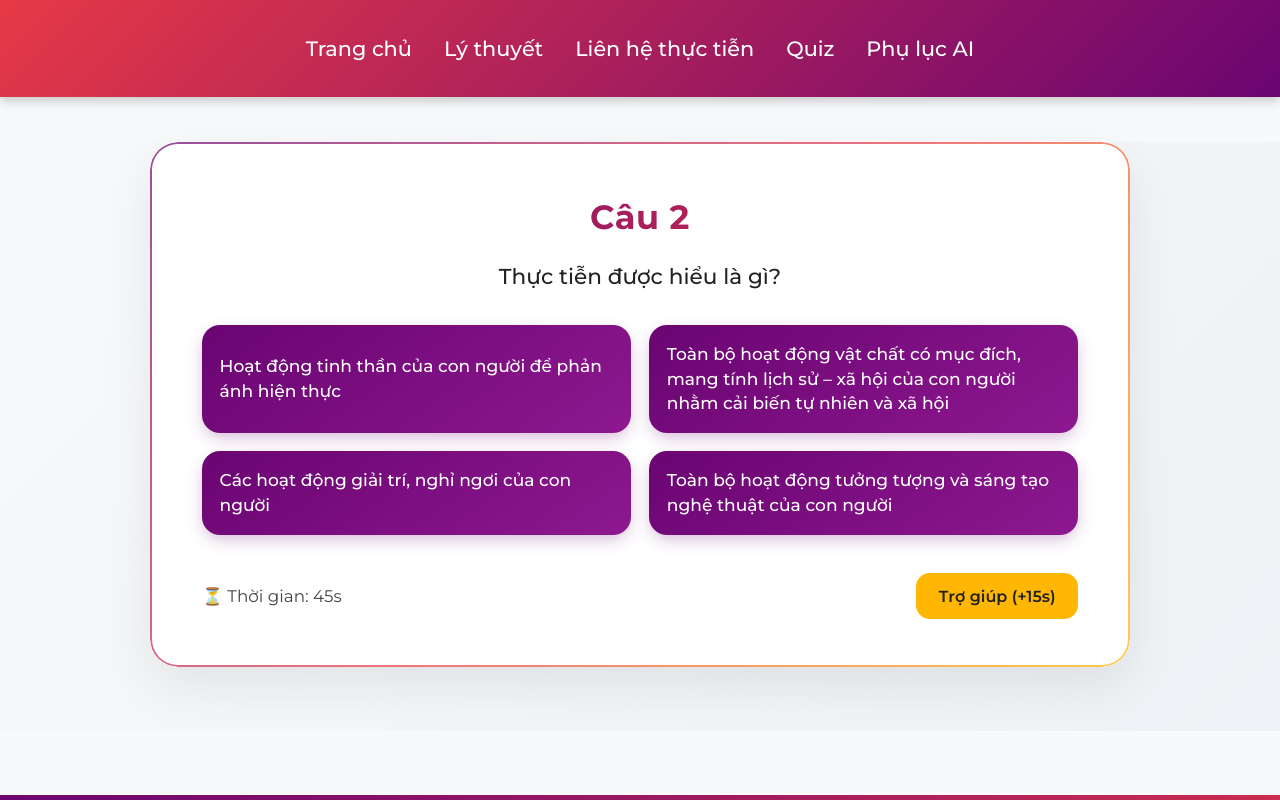
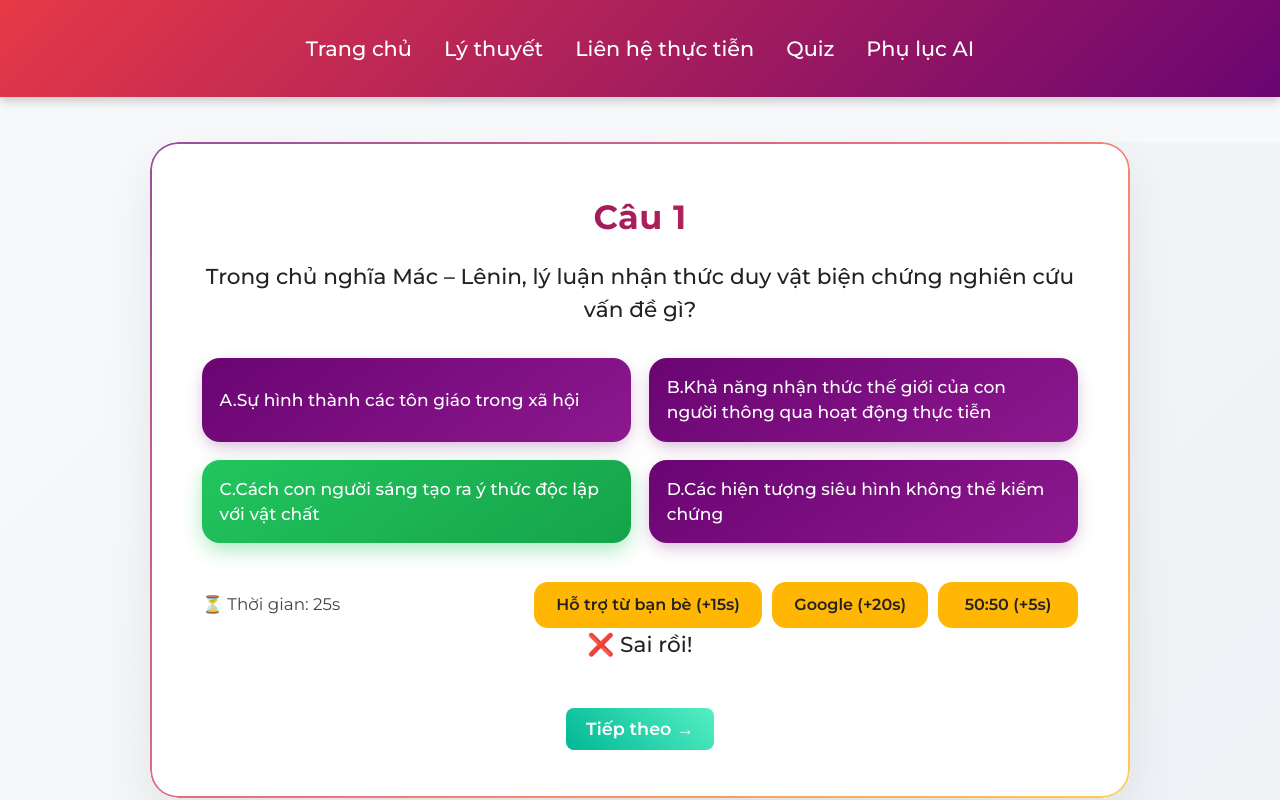
Before and after one commit to ThinhNguyenrt/MLN111_Website, a React (Vite) app: page /quiz in a window 1280 px wide. Both pictures are taken after a click on the button 863 px from the left and 825 px from the top of the page. Shown: the part 425-1225 px from the top of the page. Built offline with nearby package versions, Linux system fonts and the light colour scheme.

Commit message:
fix:quiz page adjustments

```diff
--- a/src/pages/Application.css
+++ b/src/pages/Application.css
@@ -16,6 +16,26 @@
 .application-page .main-content {
   max-width: 1000px;
   margin: 0 auto;
+}
+
+.application-page .ai-image-wrapper {
+  display: flex;
+  justify-content: center;
+  align-items: center;
+  margin-bottom: 2rem;
+}
+
+.application-page .ai-image {
+  max-width: 70%;
+  height: auto;
+  border-radius: 16px;
+  box-shadow: 0 15px 40px rgba(0,0,0,0.25);
+  transition: transform 0.3s ease, box-shadow 0.3s ease;
+}
+
+.application-page .ai-image:hover {
+  transform: scale(1.03);
+  box-shadow: 0 20px 50px rgba(0,0,0,0.35);
 }
 
 /* Animation system - chỉ trong application-page */
@@ -209,6 +229,9 @@
 
 /* AI Case Study Section */
 .application-page .ai-case-section {
+  display: flex;
+  flex-direction: column;
+  justify-content: center;
   margin-bottom: 4rem;
 }
 
--- a/src/pages/Application.jsx
+++ b/src/pages/Application.jsx
@@ -2,7 +2,7 @@ import React, { useState, useEffect } from "react";
 import { ChevronRight, Lightbulb, CheckCircle, AlertCircle, BookOpen, Zap } from "lucide-react";
 import Header from "../components/Header";
 import "./Application.css";
-
+import AI from "../assets/AI.png";
 const Application = () => {
   const [visibleSections, setVisibleSections] = useState({});
 
@@ -83,20 +83,25 @@ const Application = () => {
       <div className="container">
         {/* Title Section */}
         <div className="title-section animate-section" id="title">
-          <div className={`fade-in-content ${visibleSections.title ? 'visible' : ''}`}>
-            <h2 className="page-title">
-              Liên hệ với đời sống hiện nay
-            </h2>
+          <div
+            className={`fade-in-content ${
+              visibleSections.title ? "visible" : ""
+            }`}
+          >
+            <h2 className="page-title">Liên hệ với đời sống hiện nay</h2>
             <div className="title-underline"></div>
           </div>
         </div>
 
         {/* Main Content */}
         <div className="main-content">
-
           {/* Introduction Section */}
           <div className="animate-section intro-section" id="intro">
-            <div className={`fade-in-content delay-200 ${visibleSections.intro ? 'visible' : ''}`}>
+            <div
+              className={`fade-in-content delay-200 ${
+                visibleSections.intro ? "visible" : ""
+              }`}
+            >
               <div className="intro-card">
                 <h3 className="section-title">
                   <div className="title-icon">
@@ -105,8 +110,9 @@ const Application = () => {
                   Ứng dụng trong thời đại số
                 </h3>
                 <p className="intro-text">
-                  Nhận thức luận chủ nghĩa duy vật biện chứng giúp con người chọn lọc nguồn thông tin
-                  thích hợp để không tin tưởng những nguồn tin không chính thống.
+                  Nhận thức luận chủ nghĩa duy vật biện chứng giúp con người
+                  chọn lọc nguồn thông tin thích hợp để không tin tưởng những
+                  nguồn tin không chính thống.
                 </p>
               </div>
             </div>
@@ -114,14 +120,16 @@ const Application = () => {
 
           {/* Examples Section */}
           <div className="animate-section examples-section" id="examples">
-            <div className={`fade-in-content delay-400 ${visibleSections.examples ? 'visible' : ''}`}>
+            <div
+              className={`fade-in-content delay-400 ${
+                visibleSections.examples ? "visible" : ""
+              }`}
+            >
               <div className="examples-grid">
                 {examples.map((example, index) => (
                   <div key={index} className="example-card">
                     <div className="card-content">
-                      <div className="card-icon">
-                        {example.icon}
-                      </div>
+                      <div className="card-icon">{example.icon}</div>
                       <div className="card-text">
                         <h4 className="card-title">{example.title}</h4>
                         <p className="card-description">{example.content}</p>
@@ -135,10 +143,23 @@ const Application = () => {
 
           {/* AI Case Study Section */}
           <div className="animate-section ai-case-section" id="ai-case">
-            <div className={`fade-in-content delay-600 ${visibleSections['ai-case'] ? 'visible' : ''}`}>
+            <div
+              className={`fade-in-content delay-600 ${
+                visibleSections["ai-case"] ? "visible" : ""
+              }`}
+            >
+              <div className="ai-image-wrapper">
+                  <img
+                    src={AI}
+                    alt="AI Brain"
+                    className="ai-image"
+                  />
+                </div>
               <div className="ai-case-card">
+
                 <h3 className="ai-case-title">
-                  Ví dụ thực tế: <span className="highlight">Trí tuệ nhân tạo (AI)</span>
+                  Ví dụ thực tế:{" "}
+                  <span className="highlight">Trí tuệ nhân tạo (AI)</span>
                 </h3>
 
                 <div className="ai-analysis-grid">
@@ -163,18 +184,21 @@ const Application = () => {
 
           {/* Lessons Section */}
           <div className="animate-section lessons-section" id="lessons">
-            <div className={`fade-in-content delay-800 ${visibleSections.lessons ? 'visible' : ''}`}>
+            <div
+              className={`fade-in-content delay-800 ${
+                visibleSections.lessons ? "visible" : ""
+              }`}
+            >
               <div className="lessons-card">
-                <h3 className="lessons-title">
-                  Bài học rút ra
-                </h3>
+                <h3 className="lessons-title">Bài học rút ra</h3>
 
                 <div className="lessons-list">
                   {lessons.map((lesson, index) => (
-                    <div key={index} className={`lesson-item lesson-${index + 1}`}>
-                      <div className="lesson-icon">
-                        {lesson.icon}
-                      </div>
+                    <div
+                      key={index}
+                      className={`lesson-item lesson-${index + 1}`}
+                    >
+                      <div className="lesson-icon">{lesson.icon}</div>
                       <div className="lesson-content">
                         <h4 className="lesson-title">{lesson.title}</h4>
                         <p className="lesson-description">{lesson.content}</p>
--- a/src/pages/Quiz.css
+++ b/src/pages/Quiz.css
@@ -202,6 +202,42 @@
   margin: .4rem 0;
 }
 
+  /* Làm mờ 2 đáp án trong 50:50 */
+.options button.disabled-option {
+  background: #e5e5e5;
+  color: #999;
+  cursor: not-allowed;
+  opacity: 0.6;
+  box-shadow: none;
+}
+
+/* Nhóm nút trợ giúp */
+.help-buttons {
+  display: flex;
+  gap: 0.6rem;
+  flex-wrap: wrap;
+}
+
+.help-buttons .help-btn {
+  min-width: 140px;
+}
+
+.next-btn {
+  margin-top: 15px;
+  padding: 10px 20px;
+  font-size: 1.1rem;
+  border: none;
+  border-radius: 8px;
+  background: linear-gradient(45deg, #00b894, #55efc4);
+  color: #fff;
+  cursor: pointer;
+  transition: 0.3s;
+}
+
+.next-btn:hover {
+  background: linear-gradient(45deg, #00cec9, #81ecec);
+}
+
 /* Animation */
 @keyframes fadeIn {
   from {
--- a/src/pages/Quiz.jsx
+++ b/src/pages/Quiz.jsx
@@ -2,47 +2,47 @@ import React, { useState, useEffect } from "react";
 import Header from "../components/Header";
 import "./Quiz.css";
 import "./Theory.css";
-import "./Home.css"
+import "./Home.css";
 import quiz from "../assets/quiz.jpg";
 
 const questions = [
   {
     question: "Trong chủ nghĩa Mác – Lênin, lý luận nhận thức duy vật biện chứng nghiên cứu vấn đề gì?",
     options: [
-      "Sự hình thành các tôn giáo trong xã hội",
-      "Khả năng nhận thức thế giới của con người thông qua hoạt động thực tiễn",
-      "Cách con người sáng tạo ra ý thức độc lập với vật chất",
-      "Các hiện tượng siêu hình không thể kiểm chứng"
+      "A.Sự hình thành các tôn giáo trong xã hội",
+      "B.Khả năng nhận thức thế giới của con người thông qua hoạt động thực tiễn",
+      "C.Cách con người sáng tạo ra ý thức độc lập với vật chất",
+      "D.Các hiện tượng siêu hình không thể kiểm chứng"
     ],
     answer: 2,
   },
   {
     question: "Thực tiễn được hiểu là gì?",
     options: [
-      "Hoạt động tinh thần của con người để phản ánh hiện thực",
-      "Toàn bộ hoạt động vật chất có mục đích, mang tính lịch sử – xã hội của con người nhằm cải biến tự nhiên và xã hội",
-      "Các hoạt động giải trí, nghỉ ngơi của con người",
-      "Toàn bộ hoạt động tưởng tượng và sáng tạo nghệ thuật của con người"
+      "A.Hoạt động tinh thần của con người để phản ánh hiện thực",
+      "B.Toàn bộ hoạt động vật chất có mục đích, mang tính lịch sử – xã hội của con người nhằm cải biến tự nhiên và xã hội",
+      "C.Các hoạt động giải trí, nghỉ ngơi của con người",
+      "D.Toàn bộ hoạt động tưởng tượng và sáng tạo nghệ thuật của con người"
     ],
     answer: 2,
   },
   {
     question: "Ba hình thức cơ bản của thực tiễn là:",
     options: [
-      "Hoạt động tinh thần, hoạt động sáng tạo nghệ thuật, hoạt động nhận thức lý luận",
-      "Hoạt động sản xuất vật chất, hoạt động chính trị – xã hội, hoạt động thực nghiệm khoa học",
-      "Hoạt động quân sự, hoạt động văn hóa, hoạt động giáo dục",
-      " Hoạt động kinh tế, hoạt động tôn giáo, hoạt động khoa học tự nhiên"
+      "A.Hoạt động tinh thần, hoạt động sáng tạo nghệ thuật, hoạt động nhận thức lý luận",
+      "B.Hoạt động sản xuất vật chất, hoạt động chính trị – xã hội, hoạt động thực nghiệm khoa học",
+      "C.Hoạt động quân sự, hoạt động văn hóa, hoạt động giáo dục",
+      "D.Hoạt động kinh tế, hoạt động tôn giáo, hoạt động khoa học tự nhiên"
     ],
     answer: 2,
   },
   {
-    question: " Quan điểm duy vật biện chứng về nhận thức khẳng định điều nào sau đây?",
+    question: "Quan điểm duy vật biện chứng về nhận thức khẳng định điều nào sau đây?",
     options: [
-      "Con người không thể nhận thức được bản chất thế giới",
-      "Mọi tri thức đều có sẵn, không cần thực tiễn kiểm nghiệm",
-      "Con người có khả năng nhận thức thế giới khách quan, không có cái gì là không thể nhận thức được, chỉ có cái chưa nhận thức được",
-      "Thế giới vật chất tồn tại nhờ có ý thức con người"
+      "A.Con người không thể nhận thức được bản chất thế giới",
+      "B.Mọi tri thức đều có sẵn, không cần thực tiễn kiểm nghiệm",
+      "C.Con người có khả năng nhận thức thế giới khách quan, không có cái gì là không thể nhận thức được, chỉ có cái chưa nhận thức được",
+      "D.Thế giới vật chất tồn tại nhờ có ý thức con người"
     ],
     answer: 3,
   },
@@ -60,11 +60,13 @@ const questions = [
 
 const Quiz = () => {
   const [currentQuestion, setCurrentQuestion] = useState(0);
-  const [timeLeft, setTimeLeft] = useState(45);
+  const [timeLeft, setTimeLeft] = useState(30);
   const [score, setScore] = useState(0);
   const [selectedAnswer, setSelectedAnswer] = useState(null);
   const [timeRecords, setTimeRecords] = useState([]);
   const [questionStartTime, setQuestionStartTime] = useState(Date.now());
+  const [usedHelp, setUsedHelp] = useState(false); // mỗi câu chỉ 1 quyền
+  const [fiftyFifty, setFiftyFifty] = useState([]); // lưu index đáp án bị loại
 
   useEffect(() => {
     if (timeLeft <= 0 || selectedAnswer !== null) return;
@@ -81,17 +83,43 @@ const Quiz = () => {
     if (index === questions[currentQuestion].answer) {
       setScore(score + 1);
     }
+  };
 
-    setTimeout(() => {
+  const handleNext = () => {
     setSelectedAnswer(null);
     setTimeLeft(45);
     setQuestionStartTime(Date.now());
     setCurrentQuestion(currentQuestion + 1);
-    }, 2000); // 2s để hiện kết quả đúng/sai
+    setUsedHelp(false);
+    setFiftyFifty([]);
   };
 
-  const handleHelp = () => {
+  // ===== CÁC QUYỀN TRỢ GIÚP =====
+  const handleHelpFriend = () => {
+    if (usedHelp) return;
     setTimeLeft(timeLeft + 15);
+    setUsedHelp(true);
+  };
+
+  const handleGoogle = () => {
+    if (usedHelp) return;
+    setTimeLeft(timeLeft + 20);
+    setUsedHelp(true);
+  };
+
+  const handleFiftyFifty = () => {
+    if (usedHelp) return;
+    const correctIndex = questions[currentQuestion].answer;
+    let wrongIndexes = questions[currentQuestion].options
+      .map((_, i) => i)
+      .filter((i) => i !== correctIndex);
+
+    // Chọn ngẫu nhiên 2 sai để loại
+    const toRemove = wrongIndexes.sort(() => 0.5 - Math.random()).slice(0, 2);
+
+    setFiftyFifty(toRemove);
+    setTimeLeft(timeLeft + 5);
+    setUsedHelp(true);
   };
 
   return (
@@ -110,7 +138,11 @@ const Quiz = () => {
               <h2>Câu {currentQuestion + 1}</h2>
               <p>{questions[currentQuestion].question}</p>
               <div className="options">
-                {questions[currentQuestion].options.map((option, index) => (
+                {questions[currentQuestion].options.map((option, index) => {
+                  const isDisabled =
+                    fiftyFifty.includes(index) || selectedAnswer !== null;
+
+                  return (
                     <button
                       key={index}
                       className={
@@ -120,41 +152,81 @@ const Quiz = () => {
                             : index === selectedAnswer
                             ? "wrong"
                             : ""
+                          : fiftyFifty.includes(index)
+                          ? "disabled-option"
                           : ""
                       }
                       onClick={() =>
                         selectedAnswer === null && handleAnswer(index)
                       }
-                    disabled={selectedAnswer !== null}
+                      disabled={isDisabled}
                     >
                       {option}
                     </button>
-                ))}
+                  );
+                })}
               </div>
 
               <div className="quiz-footer">
                 <span>⏳ Thời gian: {timeLeft}s</span>
-                <button className="help-btn" onClick={handleHelp} disabled={selectedAnswer !== null}>
-                  Trợ giúp (+15s)
+
+                <div className="help-buttons">
+                  <button
+                    className="help-btn"
+                    onClick={handleHelpFriend}
+                    disabled={usedHelp || selectedAnswer !== null}
+                  >
+                    Hỗ trợ từ bạn bè (+15s)
                   </button>
+                  <button
+                    className="help-btn"
+                    onClick={handleGoogle}
+                    disabled={usedHelp || selectedAnswer !== null}
+                  >
+                    Google (+20s)
+                  </button>
+                  <button
+                    className="help-btn"
+                    onClick={handleFiftyFifty}
+                    disabled={usedHelp || selectedAnswer !== null}
+                  >
+                    50:50 (+5s)
+                  </button>
+                </div>
               </div>
 
               {selectedAnswer !== null && (
+                <>
                   <p className="feedback">
                     {selectedAnswer === questions[currentQuestion].answer
                       ? "✅ Chính xác!"
                       : "❌ Sai rồi!"}
                   </p>
+
+                  {currentQuestion < questions.length - 1 ? (
+                    <button className="next-btn" onClick={handleNext}>
+                      Tiếp theo →
+                    </button>
+                  ) : (
+                    <button className="next-btn" onClick={handleNext}>
+                      Xem kết quả 🎉
+                    </button>
+                  )}
+                </>
               )}
             </>
           ) : (
             <div className="result">
               <h2>Kết thúc! 🎉</h2>
-              <p>Điểm của bạn: {score}/{questions.length}</p>
+              <p>
+                Điểm của bạn: {score}/{questions.length}
+              </p>
               <h3>⏱️ Thời gian cho từng câu:</h3>
               <ul>
                 {timeRecords.map((t, i) => (
-                  <li key={i}>Câu {i + 1}: {t}s</li>
+                  <li key={i}>
+                    Câu {i + 1}: {t}s
+                  </li>
                 ))}
               </ul>
             </div>
@@ -164,13 +236,10 @@ const Quiz = () => {
 
       <section className="quote-section">
         <div className="quote-container">
-
-
-
           <blockquote className="quote">
             <p>
-              "Thực tiễn cao hơn nhận thức lý thuyết vì nó không những có phẩm giá của tính phổ biến
-              mà còn có phẩm giá của tính hiện thực trực tiếp."
+              "Thực tiễn cao hơn nhận thức lý thuyết vì nó không những có phẩm giá
+              của tính phổ biến mà còn có phẩm giá của tính hiện thực trực tiếp."
             </p>
             <cite>- V.I.Lenin</cite>
           </blockquote>
```
Also changed, not shown: 1 other file (tests, documents, lock files or other folders). Lines whose indentation alone changed are shown as unchanged.
